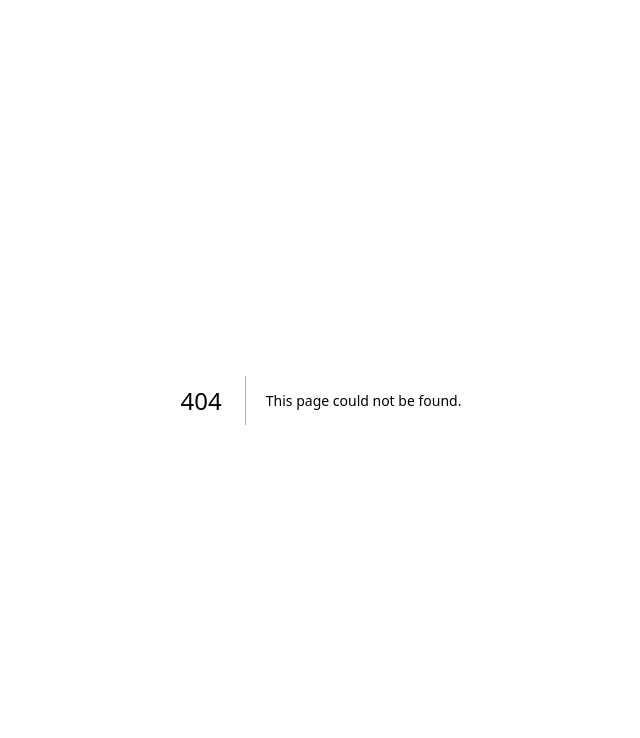
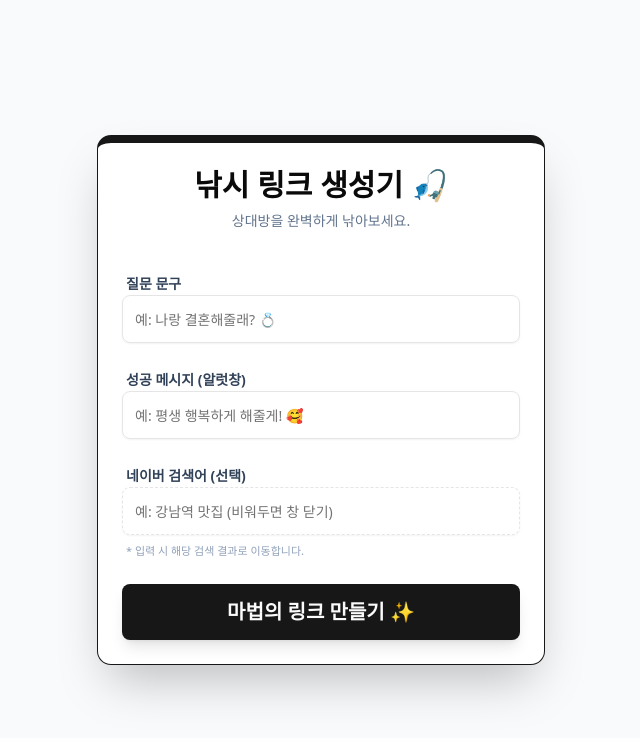
Before and after one commit to winsam003/yesoryes, a Next.js app: page /make in a window 1280 px wide. Before the commit this address had no page. Shown: the top 738 px of the page, without its empty margins (319-959 px from the left). Built offline with nearby package versions, Linux system fonts and the light colour scheme.

Commit message:
커스텀 창 생성

```diff
--- /dev/null
+++ b/app/make/page.tsx
@@ -0,0 +1,115 @@
+'use client';
+
+import React, { useState } from 'react';
+import { Button } from "@/components/ui/button";
+import { Input } from "@/components/ui/input";
+import { Card, CardHeader, CardTitle, CardContent } from "@/components/ui/card";
+
+export default function MakeLinkPage() {
+    const [question, setQuestion] = useState('');
+    const [success, setSuccess] = useState('');
+    const [searchQuery, setSearchQuery] = useState('');
+    const [generatedUrl, setGeneratedUrl] = useState('');
+
+    // handleGenerate 함수 내 수정
+    const handleGenerate = () => {
+        if (!question || !success) {
+            alert("질문과 성공 문구를 모두 입력해주세요!");
+            return;
+        }
+
+        const encode = (str: string) => {
+            if (!str) return '';
+            // 1. 한글 처리 2. Base64 변환 3. URL 특수문자 처리(핵심)
+            return encodeURIComponent(btoa(unescape(encodeURIComponent(str))));
+        };
+
+        const qParam = encode(question);
+        const sParam = encode(success);
+        const rParam = encode(searchQuery);
+
+        const baseUrl = window.location.origin;
+        const finalUrl = `${baseUrl}?q=${qParam}&s=${sParam}${rParam ? `&r=${rParam}` : ''}`;
+
+        setGeneratedUrl(finalUrl);
+    };
+
+    const copyToClipboard = () => {
+        if (!generatedUrl) return;
+        navigator.clipboard.writeText(generatedUrl).then(() => {
+            alert("링크가 복사되었습니다! 🎣");
+        }).catch(() => {
+            alert("복사 실패! 직접 드래그해서 복사해주세요.");
+        });
+    };
+
+    return (
+        <main className="flex items-center justify-center min-h-screen bg-slate-50 p-6 text-slate-900">
+            <Card className="w-full max-w-md shadow-2xl border-t-8 border-primary bg-white">
+                <CardHeader className="pb-4">
+                    <CardTitle className="text-3xl text-center font-black">
+                        낚시 링크 생성기 🎣
+                    </CardTitle>
+                    <p className="text-center text-slate-500 text-sm">상대방을 완벽하게 낚아보세요.</p>
+                </CardHeader>
+                <CardContent className="space-y-6">
+                    <div className="space-y-2">
+                        <label className="text-sm font-bold text-slate-700 ml-1">질문 문구</label>
+                        <Input
+                            placeholder="예: 나랑 결혼해줄래? 💍"
+                            value={question}
+                            className="h-12 text-base"
+                            onChange={(e) => setQuestion(e.target.value)}
+                        />
+                    </div>
+                    <div className="space-y-2">
+                        <label className="text-sm font-bold text-slate-700 ml-1">성공 메시지 (알럿창)</label>
+                        <Input
+                            placeholder="예: 평생 행복하게 해줄게! 🥰"
+                            value={success}
+                            className="h-12 text-base"
+                            onChange={(e) => setSuccess(e.target.value)}
+                        />
+                    </div>
+                    <div className="space-y-2">
+                        <label className="text-sm font-bold text-slate-700 ml-1">네이버 검색어 (선택)</label>
+                        <Input
+                            placeholder="예: 강남역 맛집 (비워두면 창 닫기)"
+                            value={searchQuery}
+                            className="h-12 text-base border-dashed"
+                            onChange={(e) => setSearchQuery(e.target.value)}
+                        />
+                        <p className="text-[11px] text-slate-400 ml-1">* 입력 시 해당 검색 결과로 이동합니다.</p>
+                    </div>
+
+                    <Button
+                        className="w-full py-7 text-xl font-bold transition-all shadow-lg"
+                        onClick={handleGenerate}
+                    >
+                        마법의 링크 만들기 ✨
+                    </Button>
+
+                    {generatedUrl && (
+                        <div className="mt-8 p-5 bg-blue-50 rounded-2xl border-2 border-blue-100 animate-in zoom-in-95 duration-300">
+                            <p className="text-xs font-black text-blue-600 mb-3 uppercase tracking-widest text-center">링크가 생성되었습니다!</p>
+                            <div className="flex flex-col gap-3">
+                                <Input
+                                    value={generatedUrl}
+                                    readOnly
+                                    className="bg-white border-blue-200 text-blue-800 font-mono text-xs"
+                                />
+                                <Button
+                                    variant="secondary"
+                                    className="w-full bg-blue-600 text-white hover:bg-blue-700 font-bold"
+                                    onClick={copyToClipboard}
+                                >
+                                    주소 복사하기
+                                </Button>
+                            </div>
+                        </div>
+                    )}
+                </CardContent>
+            </Card>
+        </main>
+    );
+}
--- a/app/page.tsx
+++ b/app/page.tsx
@@ -1,10 +1,36 @@
 'use client';
 
-import React, { useState, useRef } from 'react';
+import React, { useState, useRef, Suspense } from 'react';
 import { Button } from "@/components/ui/button";
 import { motion } from "framer-motion";
+import { useSearchParams } from 'next/navigation';
 
-export default function RunawayButtonPage() {
+function RunawayContent() {
+  const searchParams = useSearchParams();
+
+  // Base64 해독 함수 (더 견고한 버전)
+  const decodeBase64 = (str: string | null) => {
+    if (!str) return null;
+    try {
+      // 1. URL 전달 과정에서 공백이 '+'로 바뀌거나 유실된 경우를 대비해 보정
+      const base64 = str.replace(/-/g, '+').replace(/_/g, '/');
+
+      // 2. 패딩(=)이 부족할 경우 자동으로 채워줌
+      const paddedBase64 = base64.padEnd(base64.length + (4 - base64.length % 4) % 4, '=');
+
+      // 3. 복호화 실행
+      return decodeURIComponent(escape(atob(paddedBase64)));
+    } catch (e) {
+      console.error("복호화 실패 (형식이 잘못됨):", e);
+      return null;
+    }
+  };
+
+  // URL 파라미터 데이터 해독
+  const question = decodeBase64(searchParams.get('q')) || "나랑 오늘 맛있는 거 먹으러 갈래? 🍕";
+  const successMsg = decodeBase64(searchParams.get('s')) || "나도좋아 !!!! 💞💞💞💞\n지금 바로 맛집 찾아보자!";
+  const redirectQuery = decodeBase64(searchParams.get('r')); // 선택된 네이버 검색어
+
   const [noBtnPos, setNoBtnPos] = useState({ top: '50%', left: 'calc(50% + 80px)' });
   const [yesBtnScale, setYesBtnScale] = useState(1);
   const [noBtnText, setNoBtnText] = useState("아니오");
@@ -13,11 +39,6 @@ export default function RunawayButtonPage() {
   const trollMessages = ["어딜?", "못 누르지?", "정말?", "진심이야?", "다시 생각해봐", "까비!"];
 
   const moveButton = (e: React.MouseEvent | React.TouchEvent) => {
-    // 모바일에서 터치 시 스크롤되거나 클릭되는 기본 동작 방지
-    if ('touches' in e) {
-      // e.preventDefault(); // 필요 시 활성화 (버튼 클릭 방지용)
-    }
-
     if (!containerRef.current) return;
 
     const container = containerRef.current;
@@ -36,14 +57,37 @@ export default function RunawayButtonPage() {
     setYesBtnScale(prev => prev + 0.15);
   };
 
+  const handleYesClick = () => {
+    alert(successMsg);
+
+    // 1. 커스텀 검색어(r)가 있는 경우 해당 검색어로 이동
+    if (redirectQuery) {
+      window.location.href = `https://search.naver.com/search.naver?query=${encodeURIComponent(redirectQuery)}`;
+      return;
+    }
+
+    // 2. 검색어는 없지만 커스텀 질문(q)인 경우 (낚시 완료)
+    if (searchParams.has('q')) {
+      try {
+        window.close(); // 브라우저 보안에 따라 작동하지 않을 수 있음
+        if (!window.closed) {
+        }
+      } catch (e) {
+      }
+    } else {
+      // 3. 아무 파라미터 없는 기본 페이지인 경우 (기본 맛집 검색)
+      window.location.href = "https://search.naver.com/search.naver?query=내주변+맛집";
+    }
+  };
+
   return (
     <main className="flex flex-col items-center justify-center h-screen bg-slate-50 overflow-hidden p-4">
       <motion.h1
         initial={{ y: -20, opacity: 0 }}
         animate={{ y: 0, opacity: 1 }}
-        className="text-4xl md:text-5xl font-extrabold mb-12 text-slate-900 text-center"
+        className="text-3xl md:text-5xl font-extrabold mb-12 text-slate-900 text-center break-keep leading-tight px-4"
       >
-        나랑 오늘 맛있는 거 먹으러 갈래? 🍕
+        {question}
       </motion.h1>
 
       <div
@@ -54,17 +98,12 @@ export default function RunawayButtonPage() {
           <Button
             size="lg"
             className="bg-primary text-white hover:bg-primary/90 rounded-full px-10 text-xl font-bold transition-all shadow-lg"
-            onClick={() => {
-              alert('나도좋아 !!!! 💞💞💞💞\n지금 바로 맛집 찾아보자!');
-              // 네이버 '내 주변 맛집' 검색 결과로 리다이렉트
-              window.location.href = "https://search.naver.com/search.naver?query=내주변+맛집";
-            }}
+            onClick={handleYesClick}
           >
             예!
           </Button>
         </motion.div>
 
-        {/* 모바일 대응: onTouchStart 추가 */}
         <motion.div
           animate={{ top: noBtnPos.top, left: noBtnPos.left }}
           transition={{ type: "spring", stiffness: 300, damping: 20 }}
@@ -76,7 +115,7 @@ export default function RunawayButtonPage() {
             size="lg"
             className="rounded-full px-8 text-lg font-semibold shadow-md touch-none"
             onMouseEnter={moveButton}
-            onTouchStart={moveButton} // 터치 시작하자마자 도망감
+            onTouchStart={moveButton}
             onClick={(e) => {
               e.preventDefault();
               moveButton(e);
@@ -87,9 +126,17 @@ export default function RunawayButtonPage() {
         </motion.div>
       </div>
 
-      <p className="mt-8 text-slate-400 text-sm italic">
+      <p className="mt-8 text-slate-400 text-sm italic font-medium">
         * Yes or Yes
       </p>
     </main>
   );
 }
+
+export default function RunawayButtonPage() {
+  return (
+    <Suspense fallback={<div className="flex items-center justify-center h-screen font-bold text-slate-500">데이터를 불러오는 중...</div>}>
+      <RunawayContent />
+    </Suspense>
+  );
+}
--- /dev/null
+++ b/components/ui/card.tsx
@@ -0,0 +1,92 @@
+import * as React from "react"
+
+import { cn } from "@/lib/utils"
+
+function Card({ className, ...props }: React.ComponentProps<"div">) {
+  return (
+    <div
+      data-slot="card"
+      className={cn(
+        "bg-card text-card-foreground flex flex-col gap-6 rounded-xl border py-6 shadow-sm",
+        className
+      )}
+      {...props}
+    />
+  )
+}
+
+function CardHeader({ className, ...props }: React.ComponentProps<"div">) {
+  return (
+    <div
+      data-slot="card-header"
+      className={cn(
+        "@container/card-header grid auto-rows-min grid-rows-[auto_auto] items-start gap-2 px-6 has-data-[slot=card-action]:grid-cols-[1fr_auto] [.border-b]:pb-6",
+        className
+      )}
+      {...props}
+    />
+  )
+}
+
+function CardTitle({ className, ...props }: React.ComponentProps<"div">) {
+  return (
+    <div
+      data-slot="card-title"
+      className={cn("leading-none font-semibold", className)}
+      {...props}
+    />
+  )
+}
+
+function CardDescription({ className, ...props }: React.ComponentProps<"div">) {
+  return (
+    <div
+      data-slot="card-description"
+      className={cn("text-muted-foreground text-sm", className)}
+      {...props}
+    />
+  )
+}
+
+function CardAction({ className, ...props }: React.ComponentProps<"div">) {
+  return (
+    <div
+      data-slot="card-action"
+      className={cn(
+        "col-start-2 row-span-2 row-start-1 self-start justify-self-end",
+        className
+      )}
+      {...props}
+    />
+  )
+}
+
+function CardContent({ className, ...props }: React.ComponentProps<"div">) {
+  return (
+    <div
+      data-slot="card-content"
+      className={cn("px-6", className)}
+      {...props}
+    />
+  )
+}
+
+function CardFooter({ className, ...props }: React.ComponentProps<"div">) {
+  return (
+    <div
+      data-slot="card-footer"
+      className={cn("flex items-center px-6 [.border-t]:pt-6", className)}
+      {...props}
+    />
+  )
+}
+
+export {
+  Card,
+  CardHeader,
+  CardFooter,
+  CardTitle,
+  CardAction,
+  CardDescription,
+  CardContent,
+}
--- /dev/null
+++ b/components/ui/input.tsx
@@ -0,0 +1,21 @@
+import * as React from "react"
+
+import { cn } from "@/lib/utils"
+
+function Input({ className, type, ...props }: React.ComponentProps<"input">) {
+  return (
+    <input
+      type={type}
+      data-slot="input"
+      className={cn(
+        "file:text-foreground placeholder:text-muted-foreground selection:bg-primary selection:text-primary-foreground dark:bg-input/30 border-input h-9 w-full min-w-0 rounded-md border bg-transparent px-3 py-1 text-base shadow-xs transition-[color,box-shadow] outline-none file:inline-flex file:h-7 file:border-0 file:bg-transparent file:text-sm file:font-medium disabled:pointer-events-none disabled:cursor-not-allowed disabled:opacity-50 md:text-sm",
+        "focus-visible:border-ring focus-visible:ring-ring/50 focus-visible:ring-[3px]",
+        "aria-invalid:ring-destructive/20 dark:aria-invalid:ring-destructive/40 aria-invalid:border-destructive",
+        className
+      )}
+      {...props}
+    />
+  )
+}
+
+export { Input }
```
